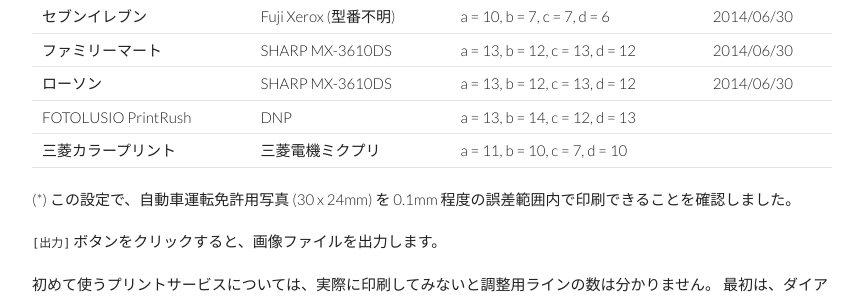
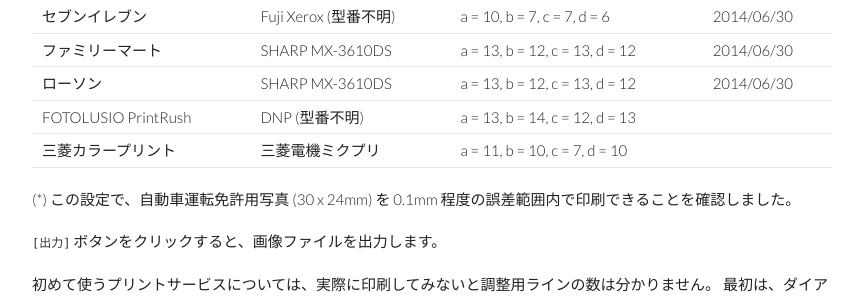
Before and after one commit to gura-app/gura-app.github.io, a Jekyll site: the page built from gurashot/index.md, in a window 1280 px wide and 900 px high, scrolled down 6811 px. Shown: the part 152-449 px from the top of the window, without its empty margins (208-1071 px from the left). Built offline with Jekyll 4.4.1, drawn with Linux system fonts in a browser that asks for light colours; Markdown is read by kramdown in place of the engine named in the settings.

Commit message:
updated document

```diff
--- a/gurashot/index.md
+++ b/gurashot/index.md
@@ -223,7 +223,7 @@
 <tr><td>セブンイレブン</td><td>Fuji Xerox (型番不明)</td><td>a = 10, b = 7, c = 7, d = 6</td><td>2014/06/30</td></tr>
 <tr><td>ファミリーマート</td><td>SHARP MX-3610DS</td><td>a = 13, b = 12, c = 13, d = 12</td><td>2014/06/30</td></tr>
 <tr><td>ローソン</td><td>SHARP MX-3610DS</td><td>a = 13, b = 12, c = 13, d = 12</td><td>2014/06/30</td></tr>
-<tr><td>FOTOLUSIO PrintRush</td><td>DNP</td><td>a = 13, b = 14, c = 12, d = 13</td><td></td></tr>
+<tr><td>FOTOLUSIO PrintRush</td><td>DNP (型番不明)</td><td>a = 13, b = 14, c = 12, d = 13</td><td></td></tr>
 <tr><td>三菱カラープリント</td><td>三菱電機ミクプリ</td><td>a = 11, b = 10, c = 7, d = 10</td><td></td></tr>
 </table>
 
```
